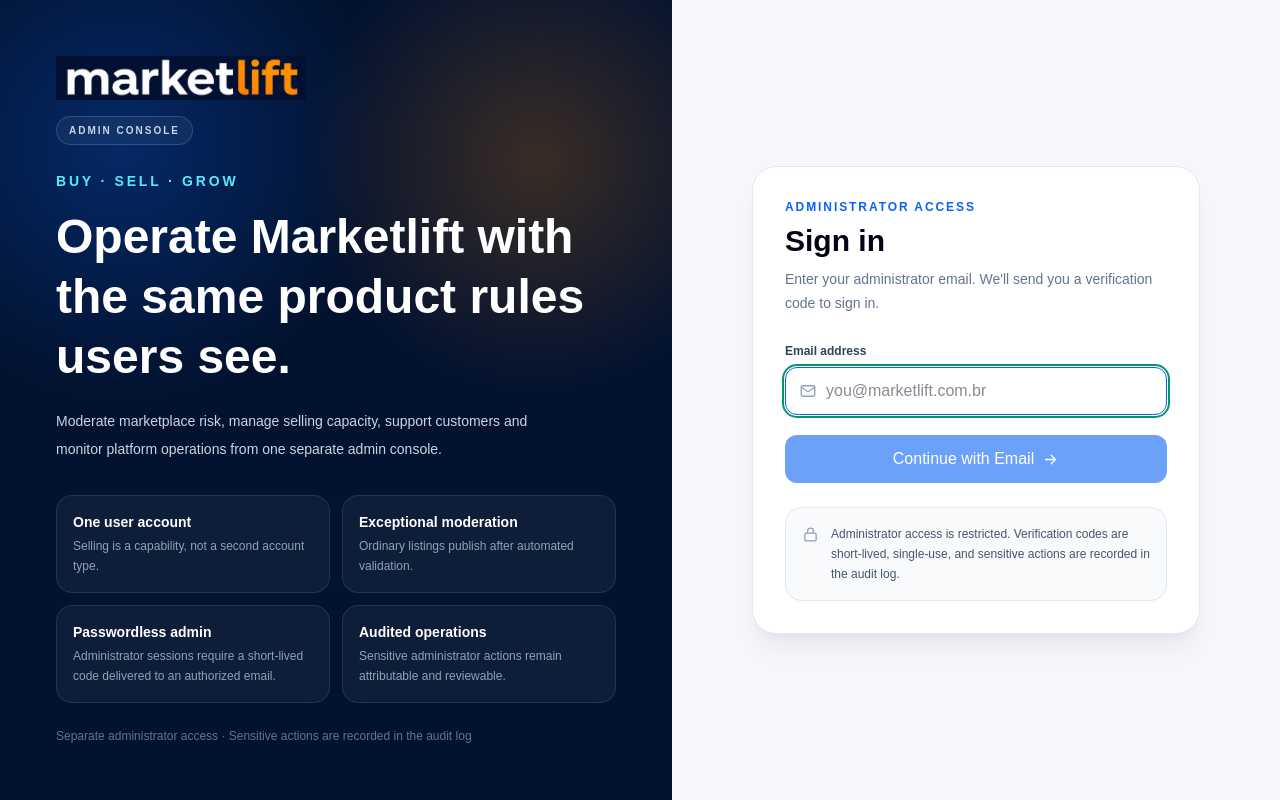
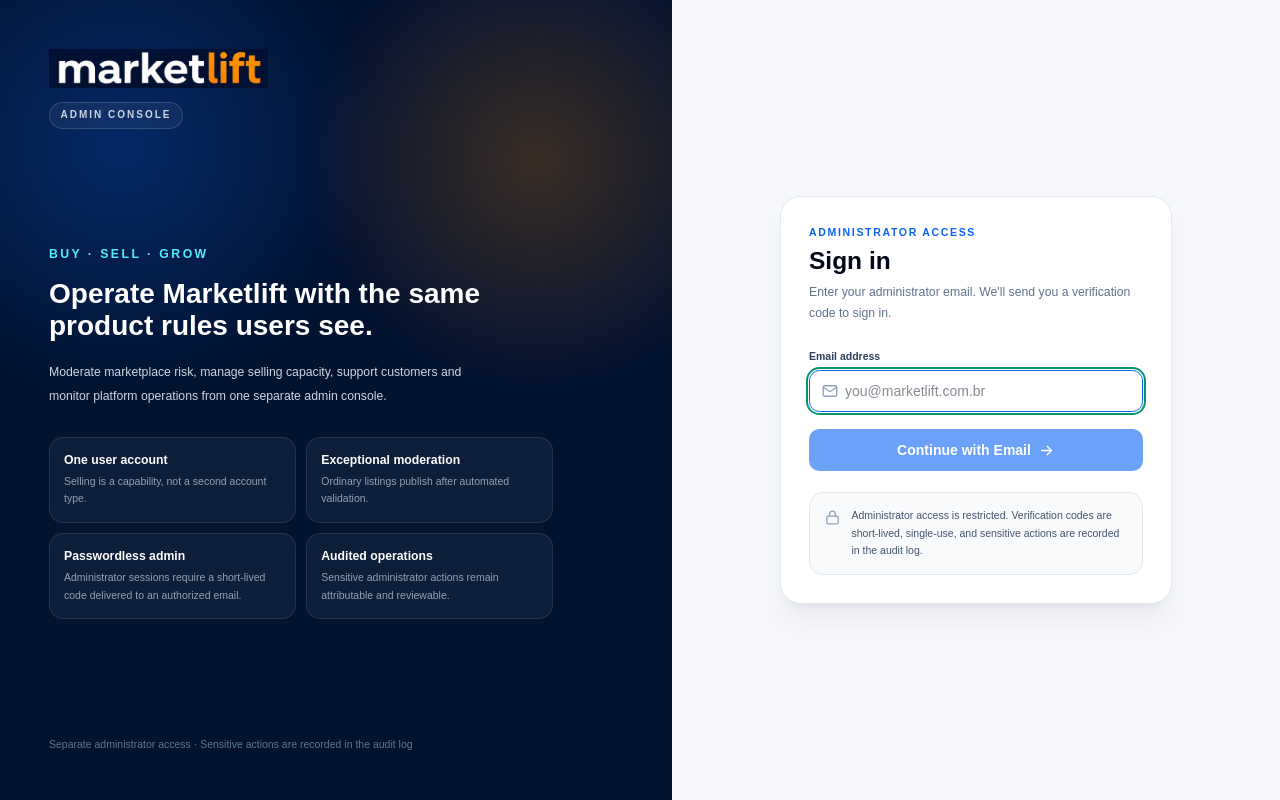
Before and after one commit to quarj0/marketlift-admin, a Next.js app: page /login in a window 1280 px wide. Built offline with nearby package versions, Linux system fonts and the light colour scheme; no server answers.

Commit message:
Use compact admin typography

```diff
--- a/src/app/globals.css
+++ b/src/app/globals.css
@@ -13,8 +13,8 @@
 }
 
 * { box-sizing: border-box; }
-html { background: var(--background); }
-body { margin: 0; background: var(--background); color: var(--foreground); font-family: Arial, Helvetica, sans-serif; }
+html { background: var(--background); font-size: 14px; }
+body { margin: 0; background: var(--background); color: var(--foreground); font-family: Arial, "Helvetica Neue", Helvetica, sans-serif; font-weight: 400; line-height: 1.45; }
 button, input, select, textarea { font: inherit; }
 button, a { -webkit-tap-highlight-color: transparent; }
 ::selection { background: #a7f3d0; color: #064e3b; }
@@ -82,3 +82,36 @@
 @media (forced-colors: active) {
   :focus-visible { outline: 3px solid Highlight !important; }
 }
+
+
+/* Compact commerce-console typography
+   Keeps the admin information-dense and avoids oversized display weights. */
+h1,
+h2,
+h3,
+h4 {
+  font-family: inherit;
+  letter-spacing: 0;
+}
+
+.font-black,
+.font-extrabold {
+  font-weight: 700 !important;
+}
+
+@media (min-width: 1024px) {
+  .text-4xl {
+    font-size: 2rem !important;
+    line-height: 1.15 !important;
+  }
+
+  .text-3xl {
+    font-size: 1.75rem !important;
+    line-height: 1.2 !important;
+  }
+
+  .text-2xl {
+    font-size: 1.5rem !important;
+    line-height: 1.25 !important;
+  }
+}
```
